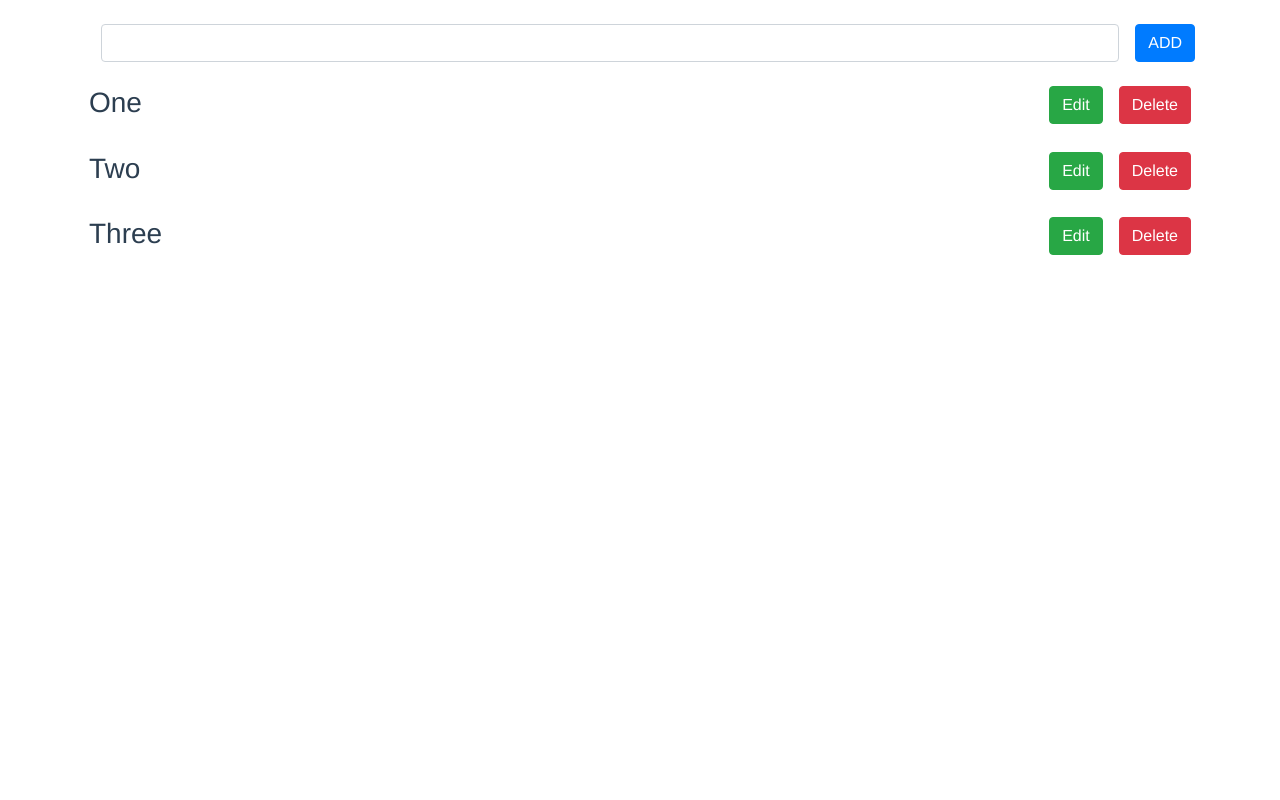
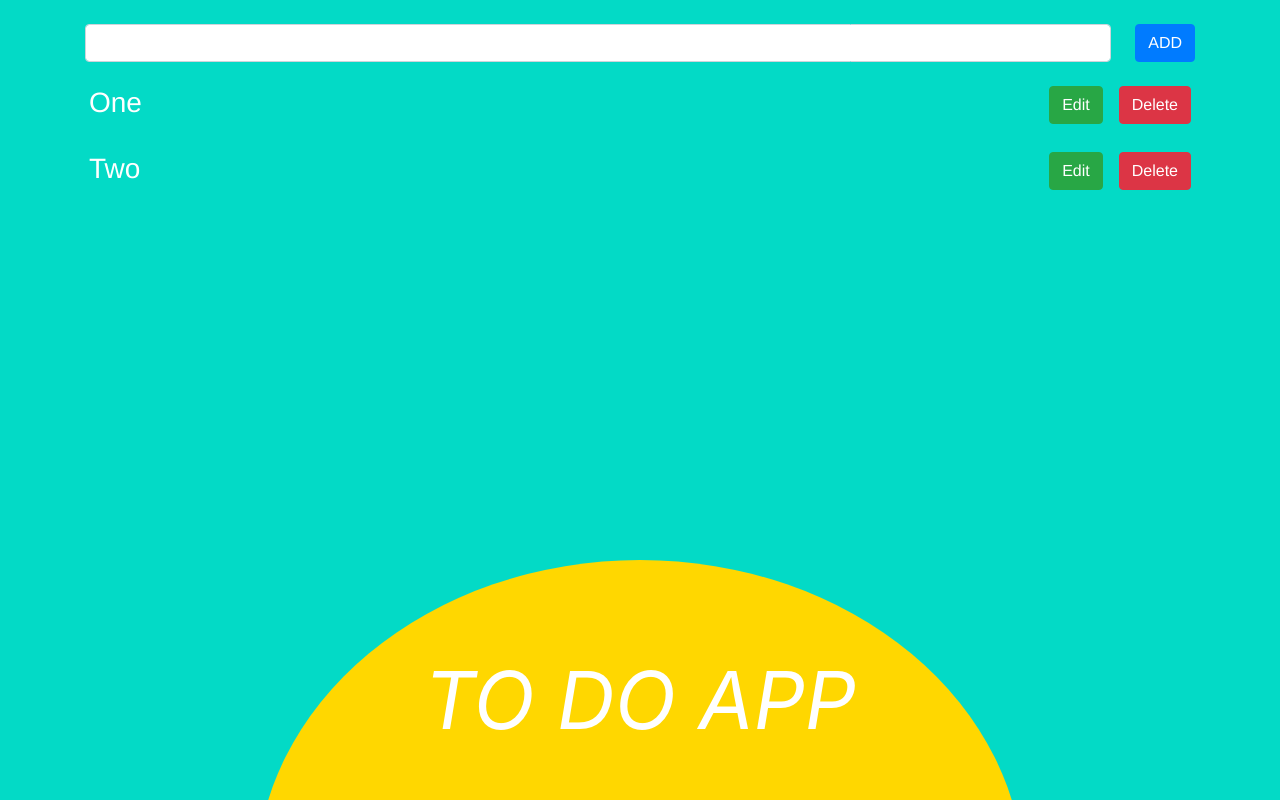
Before and after one commit to Dhayalan-JC/TodoList, a Vue app: page / in a window 1280 px wide. Shown: the top 800 px of the page. Built offline with nearby package versions, Linux system fonts and the light colour scheme; a small style sheet from the web is missing.

Commit message:
TODO App Update

```diff
--- a/src/App.vue
+++ b/src/App.vue
@@ -16,7 +16,38 @@ export default {
 </script>
 
 <style>
+body{
+  width:100%;
+  height:100%;
+  /* background-color:#018786; */
+  background-color:#03dAC6 !important;
+  position:relative;
+  overflow:hidden;
+}
+body:after{
+  content: "TO Do App";
+    position: absolute;
+    right: 0;
+    background-color: gold;
+      width: 60%;
+    height: 80%;
+    z-index: -1;
+    /* transform: rotate(45deg); */
+    border-radius: 100%;
+    transition: 0.5s ease;
+    margin: 0 auto;
+    left: 0;
+    text-align: c;
+    vertical-align: middle;
+    text-align: center;
+    padding-top: 5rem;
+    font-size: 5rem;
+    color: white;
+    text-transform: uppercase;
+    font-style: italic;
+   animation: mymove 2s forwards;
 
+}
 #app {
   font-family: Avenir, Helvetica, Arial, sans-serif;
   -webkit-font-smoothing: antialiased;
@@ -25,5 +56,23 @@ export default {
   color: #2c3e50;
   margin:0;
   padding:1.5rem;
+      height: 100vh;
 }
+@keyframes mymove{
+  from{
+    bottom: -100%;
+  }
+  to{
+    bottom: -50%;
+  }
+}
+@keyframes scale{
+  from{
+    transform:scale(0.7);
+  }
+  to{
+     transform:scale(1);
+  }
+}
+
 </style>
--- a/src/components/TodoInput.vue
+++ b/src/components/TodoInput.vue
@@ -1,10 +1,10 @@
 <template>
-    <div class="row">
+    <div class="row input">
         <!-- <input v-model="todoText" class="form-control col mx-3"  type="text" /> -->
         <input
         @change="todoTextchange"
         v-bind:value="todoText"
-        class="form-control col mx-3"
+        class="form-control col mr-4"
         type="text" />
         <button @click="addTodoI" class="btn btn-primary">ADD</button>
     </div>
@@ -34,6 +34,8 @@ export default {
 }
 </script>
 
-<style lang="stylus" scoped>
-
+<style scoped>
+.input{
+       animation: scale .5s forwards;
+}
 </style>
--- a/src/components/TodoItem.vue
+++ b/src/components/TodoItem.vue
@@ -1,17 +1,17 @@
 <template>
-     <div class="row pt-4 pl-1 pr-1 justify-content-between">
-         <h3 v-if="!editing">{{todo.title}}</h3>
+    <div class="todos d-flex">
+         <h3 v-if="!editing" class="text-white">{{todo.title}}</h3>
          <input
          v-bind:value="todoText"
          v-else
          type="text"
-         @click="todoTextchange"
-         class="col form-control">
+         @change="todoTextchange"
+         class="col form-control ">
         <div>
         <button @click="update(todo)" class="btn btn-success  mx-3"> {{editing?'Update':'Edit'}}</button>
         <button @click="deltodo(todo.id)" class="btn btn-danger">Delete</button>
         </div>
-    </div>
+   </div>
 </template>
 
 <script>
@@ -27,7 +27,7 @@ export default {
        }
    },
    methods:{
-       ...mapActions(["deltodo", "updatetodo"]),
+       ...mapActions(["deltodo", "updatetodo"]), //DISPATCH Action From Store to View
        todoTextchange(e){
            this.todoText= e.target.value;
        },
@@ -45,6 +45,10 @@ export default {
 }
 </script>
 
-<style lang="stylus" scoped>
-
+<style  scoped>
+.todos{
+    width: 100%;
+    justify-content: space-between;
+        animation: scale .5s forwards;
+}
 </style>
--- a/src/components/TodoList.vue
+++ b/src/components/TodoList.vue
@@ -1,9 +1,7 @@
 <template>
-    <div>
-        <div v-for="todo in  allTodos" :key="todo.id">
+        <div v-for="todo in  allTodos" :key="todo.id" class="row pt-4 pl-1 pr-1 d-flex justify-content-between">
             <TodoItem :todo='todo' />
         </div>
-    </div>
 </template>
 
 <script>
@@ -20,6 +18,6 @@ export default {
 }
 </script>
 
-<style lang="stylus">
+<style scoped>
 
 </style>
--- a/src/store/index.js
+++ b/src/store/index.js
@@ -51,15 +51,12 @@ export default new createStore({
       {
         id:2,
         title:"Two"
-      },
-      {
-        id:3,
-        title:"Three"
       }
     ],
   },
   getters:{
     allTodos:(state)=> state.todos,
+
   },
   actions: {
     addTodo({ commit }, todo){
```
